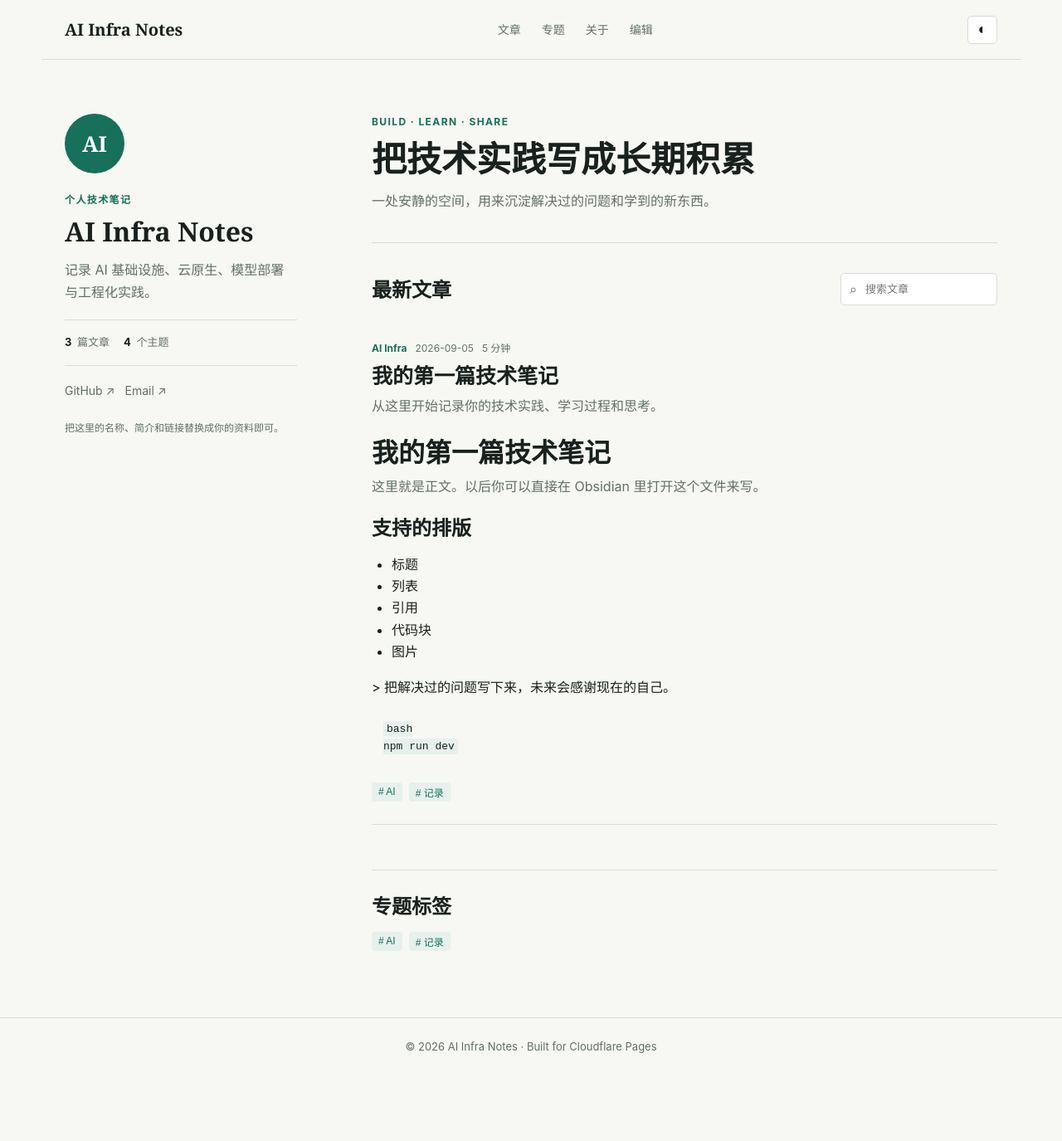
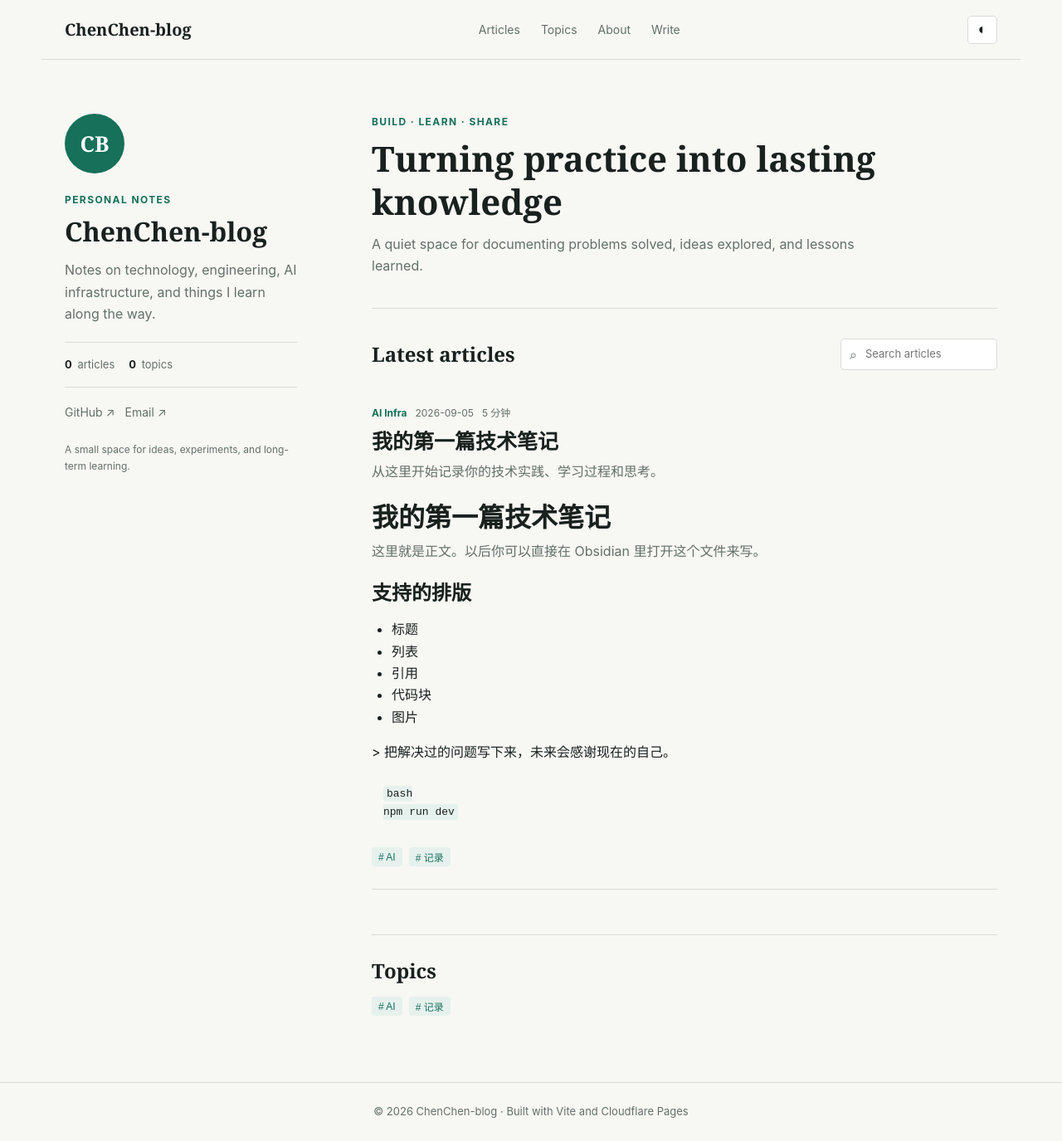
Before and after one commit to cc15357276168-cell/ai-infra-blog, a website built with Vite: page index.html in a window 1280 px wide. Shown: the whole page at 83% size. Before the commit the page ends 1296 px from the top, so only its background shows below. Built offline with nearby package versions, Linux system fonts and the light colour scheme.

Commit message:
Update blog branding and language

```diff
--- a/index.html
+++ b/index.html
@@ -1,38 +1,38 @@
 <!doctype html>
-<html lang="zh-CN">
+<html lang="en">
   <head>
     <meta charset="UTF-8" />
     <meta name="viewport" content="width=device-width, initial-scale=1.0" />
-    <meta name="description" content="AI Infra Blog - 记录 AI 基础设施、工程实践与学习笔记" />
-    <title>AI Infra Notes</title>
+    <meta name="description" content="ChenChen-blog - Personal notes and engineering practice" />
+    <title>ChenChen-blog</title>
     <link rel="stylesheet" href="/src/style.css" />
   </head>
   <body>
     <header class="topbar">
-      <a class="brand" href="#top">AI Infra Notes</a>
+      <a class="brand" href="#top">ChenChen-blog</a>
       <nav aria-label="主导航">
-        <a href="#articles">文章</a><a href="#topics">专题</a><a href="#about">关于</a><a href="/editor.html">编辑</a>
+        <a href="#articles">Articles</a><a href="#topics">Topics</a><a href="#about">About</a><a href="/editor.html">Write</a>
       </nav>
       <button class="theme-button" id="themeToggle" aria-label="切换深色模式">◐</button>
     </header>
     <main id="top" class="layout">
       <aside class="profile" id="about">
-        <div class="avatar">AI</div>
-        <p class="eyebrow">个人技术笔记</p>
-        <h1>AI Infra Notes</h1>
-        <p class="intro">记录 AI 基础设施、云原生、模型部署与工程化实践。</p>
-        <div class="stats"><span><strong>3</strong> 篇文章</span><span><strong>4</strong> 个主题</span></div>
+        <div class="avatar">CB</div>
+        <p class="eyebrow">PERSONAL NOTES</p>
+        <h1>ChenChen-blog</h1>
+        <p class="intro">Notes on technology, engineering, AI infrastructure, and things I learn along the way.</p>
+        <div class="stats"><span><strong>0</strong> articles</span><span><strong>0</strong> topics</span></div>
         <div class="links"><a href="https://github.com/" target="_blank" rel="noreferrer">GitHub ↗</a><a href="mailto:hello@example.com">Email ↗</a></div>
-        <p class="hint">把这里的名称、简介和链接替换成你的资料即可。</p>
+        <p class="hint">A small space for ideas, experiments, and long-term learning.</p>
       </aside>
       <section class="content">
-        <div class="hero"><p class="eyebrow">BUILD · LEARN · SHARE</p><h2>把技术实践写成长期积累</h2><p>一处安静的空间，用来沉淀解决过的问题和学到的新东西。</p></div>
-        <div class="section-head"><h2 id="articles">最新文章</h2><label class="search"><span>⌕</span><input id="searchInput" type="search" placeholder="搜索文章" /></label></div>
+        <div class="hero"><p class="eyebrow">BUILD · LEARN · SHARE</p><h2>Turning practice into lasting knowledge</h2><p>A quiet space for documenting problems solved, ideas explored, and lessons learned.</p></div>
+        <div class="section-head"><h2 id="articles">Latest articles</h2><label class="search"><span>⌕</span><input id="searchInput" type="search" placeholder="Search articles" /></label></div>
         <div id="postList" class="posts"></div>
-        <section id="topics" class="topics"><h2>专题标签</h2><div id="tagList"></div></section>
+        <section id="topics" class="topics"><h2>Topics</h2><div id="tagList"></div></section>
       </section>
     </main>
-    <footer>© 2026 AI Infra Notes · Built for Cloudflare Pages</footer>
+    <footer>© 2026 ChenChen-blog · Built with Vite and Cloudflare Pages</footer>
     <script type="module" src="/src/main.js"></script>
   </body>
 </html>
--- a/src/main.js
+++ b/src/main.js
@@ -22,7 +22,7 @@ function parse(text) {
   return { ...meta, tags: (meta.tags || '').split(',').map((tag) => tag.trim()).filter(Boolean), body: match?.[2] || text };
 }
 function render(items) {
-  list.innerHTML = items.length ? items.map((post) => `<article class="post"><div class="post-meta"><span>${post.category || '随笔'}</span><time>${post.date || ''}</time><span>${post.minutes || ''}</span></div><h3>${post.title || '未命名文章'}</h3><p>${post.excerpt || ''}</p><div class="markdown">${markdown(post.body)}</div><div class="post-tags">${post.tags.map((tag) => `<button data-tag="${tag}"># ${tag}</button>`).join('')}</div></article>`).join('') : '<p class="empty">没有找到相关文章。</p>';
+  list.innerHTML = items.length ? items.map((post) => `<article class="post"><div class="post-meta"><span>${post.category || 'Notes'}</span><time>${post.date || ''}</time><span>${post.minutes || ''}</span></div><h3>${post.title || 'Untitled'}</h3><p>${post.excerpt || ''}</p><div class="markdown">${markdown(post.body)}</div><div class="post-tags">${post.tags.map((tag) => `<button data-tag="${tag}"># ${tag}</button>`).join('')}</div></article>`).join('') : '<p class="empty">No articles yet. Add a Markdown file to <code>src/content/posts/</code>.</p>';
   document.querySelectorAll('[data-tag]').forEach((button) => button.addEventListener('click', () => { input.value = button.dataset.tag; filter(); }));
 }
 function filter() { const keyword = input.value.toLowerCase().trim(); render(posts.filter((post) => `${post.title} ${post.category} ${post.tags.join(' ')} ${post.excerpt}`.toLowerCase().includes(keyword))); }
```
Also changed, not shown: editor.html (+1 -1 lines).
